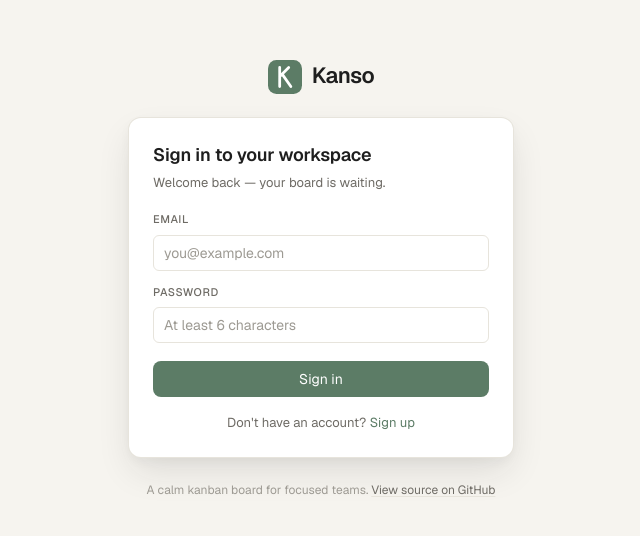
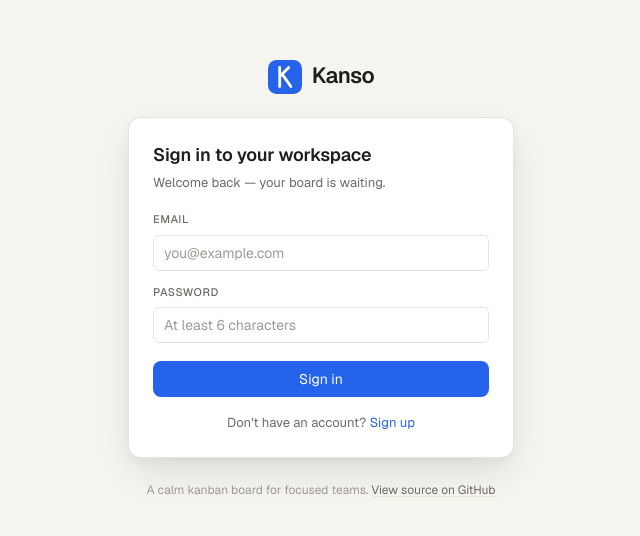
Before and after one commit to nhanbaoit/kanso-task-board, a Next.js app: page /login in a window 1280 px wide. Shown: the part 120-656 px from the top of the page, without its empty margins (319-959 px from the left). Built offline with nearby package versions, Linux system fonts and the light colour scheme; no server answers.

Commit message:
feat: vibrant color palette (blue primary, green/amber/red/violet status)

```diff
--- a/src/app/globals.css
+++ b/src/app/globals.css
@@ -17,19 +17,21 @@
   --color-ink-secondary: #6e6b65;
   --color-ink-tertiary: #9d9a93;
 
-  /* Quiet Horizon — botanical accent */
-  --color-accent: #5c7c66;
-  --color-accent-hover: #4d6956;
-  --color-accent-soft: #edf3ee;
-  --color-accent-ring: rgba(92, 124, 102, 0.4);
+  /* Vibrant palette — blue primary, green/amber/red/violet status */
+  --color-accent: #2563eb;
+  --color-accent-hover: #1d4ed8;
+  --color-accent-soft: #dbeafe;
+  --color-accent-ring: rgba(37, 99, 235, 0.4);
 
-  /* Quiet Horizon — status */
-  --color-urgent: #b36458;
-  --color-urgent-soft: #fbf1ef;
-  --color-warning: #c29048;
-  --color-warning-soft: #faf4ea;
-  --color-info: #5e798d;
-  --color-info-soft: #eff4f8;
+  /* Status — success / urgent / warning / info */
+  --color-success: #16a34a;
+  --color-success-soft: #dcfce7;
+  --color-urgent: #dc2626;
+  --color-urgent-soft: #fee2e2;
+  --color-warning: #d97706;
+  --color-warning-soft: #fef3c7;
+  --color-info: #7c3aed;
+  --color-info-soft: #ede9fe;
 
   /* Elevation */
   --shadow-card: 0 1px 3px rgba(30, 30, 30, 0.04), 0 4px 8px -2px rgba(30, 30, 30, 0.02);
--- a/src/app/page.tsx
+++ b/src/app/page.tsx
@@ -34,9 +34,9 @@ function dueTs(due?: string): number {
 }
 
 const COLUMN_DOTS: Record<ColumnId, string> = {
-  todo: 'bg-ink-tertiary',
-  inprogress: 'bg-accent animate-pulse',
-  done: 'bg-accent-soft ring-1 ring-border-subtle',
+  todo: 'bg-accent',
+  inprogress: 'bg-warning animate-pulse',
+  done: 'bg-success',
 }
 
 export default function BoardPage() {
--- a/src/components/BoardHeader.tsx
+++ b/src/components/BoardHeader.tsx
@@ -132,14 +132,14 @@ export function BoardHeader({
 
       <div className="grid grid-cols-1 gap-3 md:grid-cols-4">
         <StatCard label="Overall Velocity" value={`${velocity}% Done`} icon={<IconSpeed size={19} />} tone="accent" />
-        <StatCard label="Remaining Work" value={`${active} Tasks`} icon={<IconPending size={19} />} tone="secondary" />
+        <StatCard label="Remaining Work" value={`${active} Tasks`} icon={<IconPending size={19} />} tone="warning" />
         <StatCard
           label="Blockers"
           value={blockers === 0 ? 'None active' : `${blockers} active`}
           icon={<IconCheckCircle size={19} />}
-          tone={blockers === 0 ? 'accent' : 'urgent'}
+          tone={blockers === 0 ? 'success' : 'urgent'}
         />
-        <StatCard label="Target Ship" value="Oct 24, 2024" icon={<IconFlag size={19} />} tone="secondary" />
+        <StatCard label="Target Ship" value="Oct 24, 2024" icon={<IconFlag size={19} />} tone="info" />
       </div>
     </div>
   )
@@ -154,10 +154,18 @@ function StatCard({
   label: string
   value: string
   icon: React.ReactNode
-  tone: 'accent' | 'secondary' | 'urgent'
+  tone: 'accent' | 'success' | 'warning' | 'urgent' | 'info'
 }) {
   const toneClass =
-    tone === 'accent' ? 'text-accent' : tone === 'urgent' ? 'text-urgent' : 'text-ink-secondary'
+    tone === 'accent'
+      ? 'text-accent'
+      : tone === 'success'
+        ? 'text-success'
+        : tone === 'warning'
+          ? 'text-warning'
+          : tone === 'urgent'
+            ? 'text-urgent'
+            : 'text-info'
   return (
     <div className="flex items-center justify-between rounded-lg bg-surface p-3 shadow-card ring-1 ring-border-subtle/60">
       <div className="flex flex-col">
--- a/src/components/ListTimeline.tsx
+++ b/src/components/ListTimeline.tsx
@@ -2,6 +2,7 @@
 
 import type { Task } from '../types'
 import { COLUMNS } from '../types'
+import { tagTone } from '../lib/tagTone'
 
 const AVATAR_TONES = [
   'bg-accent-soft text-accent-hover',
@@ -51,7 +52,7 @@ export function ListView({
                   onClick={() => onToggleDone(task.id)}
                   className={`flex size-4 shrink-0 items-center justify-center rounded-sm border transition-colors ${
                     task.column === 'done'
-                      ? 'border-accent bg-accent text-white'
+                      ? 'border-success bg-success text-white'
                       : 'border-[#D5D1C7] bg-surface hover:border-accent'
                   }`}
                 >
@@ -75,7 +76,7 @@ export function ListView({
                 </button>
                 <div className="hidden shrink-0 items-center gap-1.5 md:flex">
                   {task.tags.map((tag) => (
-                    <span key={tag} className="rounded-full bg-surface-tone px-2 py-0.5 text-[11px] text-ink-secondary">
+                    <span key={tag} className={`rounded-full px-2 py-0.5 text-[11px] font-medium ${tagTone(tag)}`}>
                       {tag}
                     </span>
                   ))}
@@ -138,7 +139,7 @@ export function TimelineView({ tasks }: { tasks: Task[] }) {
             >
               <span
                 className={`size-1.5 shrink-0 rounded-full ${
-                  task.column === 'done' ? 'bg-accent' : task.column === 'inprogress' ? 'bg-warning' : 'bg-ink-tertiary'
+                  task.column === 'done' ? 'bg-success' : task.column === 'inprogress' ? 'bg-warning' : 'bg-accent'
                 }`}
               />
               <span
--- a/src/components/TaskCard.tsx
+++ b/src/components/TaskCard.tsx
@@ -3,6 +3,7 @@
 import { useSortable } from '@dnd-kit/sortable'
 import { CSS } from '@dnd-kit/utilities'
 import type { Task } from '../types'
+import { tagTone } from '../lib/tagTone'
 
 const AVATAR_TONES = [
   'bg-accent-soft text-accent-hover',
@@ -46,17 +47,17 @@ export function TaskCard({ task, onOpen }: { task: Task; onOpen?: () => void })
             </span>
           )}
           {task.priority === 'low' && (
-            <span className="rounded-full border border-accent/15 bg-accent-soft px-2 py-0.5 text-[11px] font-medium text-accent">
+            <span className="rounded-full border border-success/20 bg-success-soft px-2 py-0.5 text-[11px] font-medium text-success">
               Low Priority
             </span>
           )}
           {task.tags.map((tag) => (
-            <span key={tag} className="rounded-full bg-surface-tone px-2 py-0.5 text-[11px] text-ink-secondary">
+            <span key={tag} className={`rounded-full px-2 py-0.5 text-[11px] font-medium ${tagTone(tag)}`}>
               {tag}
             </span>
           ))}
           {isDone && (
-            <span className="inline-flex items-center gap-0.5 text-[11px] font-medium text-accent">
+            <span className="inline-flex items-center gap-0.5 text-[11px] font-medium text-success">
               <IconCheckCircleSmall />
               Resolved
             </span>
@@ -107,7 +108,7 @@ export function TaskCard({ task, onOpen }: { task: Task; onOpen?: () => void })
             <>
               <span
                 className={`flex items-center gap-1 ${
-                  task.dueTone === 'highlight' ? 'font-medium text-accent' : 'text-ink-tertiary'
+                  task.dueTone === 'highlight' ? 'font-medium text-warning' : 'text-ink-tertiary'
                 }`}
               >
                 {task.dueTone === 'highlight' ? <IconScheduleSmall /> : <IconCalendarSmall />}
--- a/src/icons/index.tsx
+++ b/src/icons/index.tsx
@@ -233,7 +233,7 @@ export const IconLogout = (p: IconProps) => (
 
 export const IconLogo = ({ size = 32, ...props }: IconProps) => (
   <svg viewBox="0 0 32 32" width={size} height={size} aria-hidden="true" {...props}>
-    <rect width="32" height="32" rx="8" fill="#5C7C66" />
+    <rect width="32" height="32" rx="8" fill="#2563EB" />
     <path
       d="M11 7v18M11 15.5 19.5 7M13.5 13.5 21.5 25"
       stroke="#FFFFFF"
--- /dev/null
+++ b/src/lib/tagTone.ts
@@ -0,0 +1,12 @@
+const TAG_TONES = [
+  { chip: 'bg-accent-soft text-accent' },
+  { chip: 'bg-success-soft text-success' },
+  { chip: 'bg-warning-soft text-warning' },
+  { chip: 'bg-info-soft text-info' },
+  { chip: 'bg-urgent-soft text-urgent' },
+]
+
+export function tagTone(tag: string): string {
+  const sum = [...tag].reduce((a, c) => a + c.charCodeAt(0), 0)
+  return TAG_TONES[sum % TAG_TONES.length].chip
+}
```
Also changed, not shown: public/favicon.svg.
